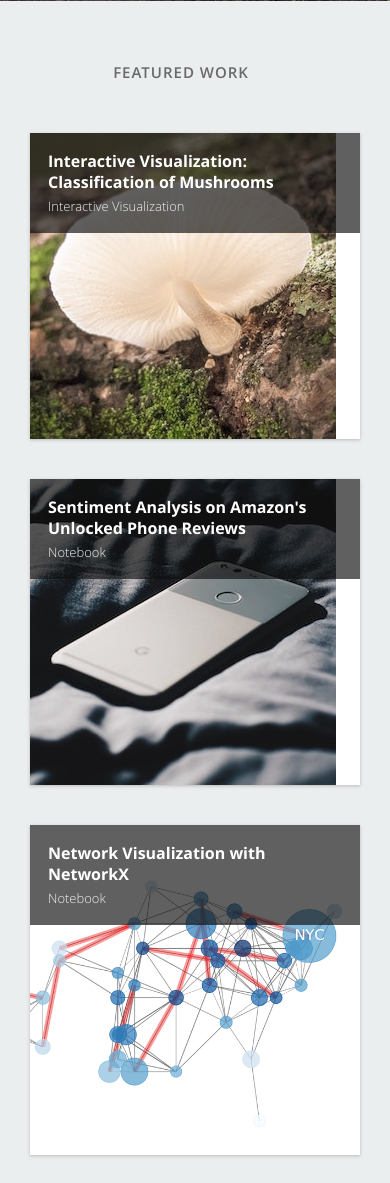
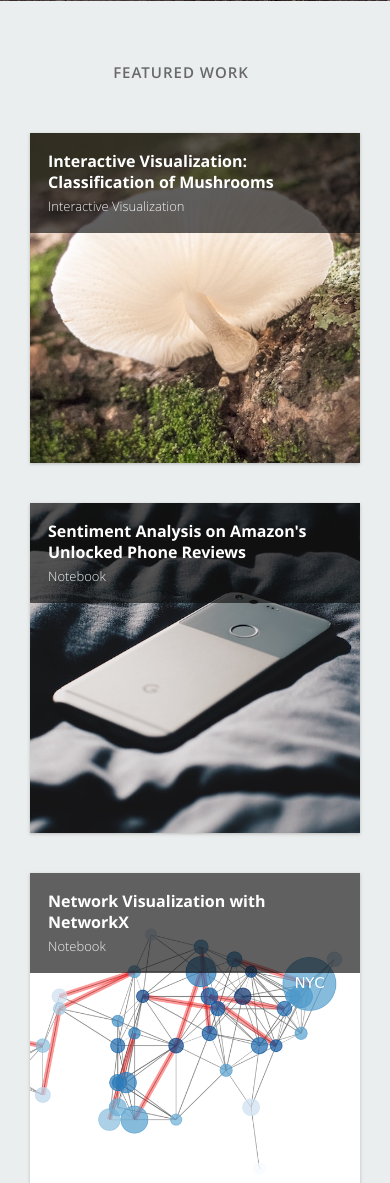
Before and after one commit to filipj8/FJWebsite, a Flask app: page / in a window 390 px wide. Shown: the part 843-2026 px from the top of the page. Run offline with Flask 2, Linux system fonts and the light colour scheme; parts of the project's set-up code (start-up, migrations or seed data) failed here and were passed over; some libraries are stand-ins or nearby versions.

Commit message:
fixed images for mobile

```diff
--- a/static/js/init.js
+++ b/static/js/init.js
@@ -79,7 +79,7 @@
 
    $(window).on('scroll', function() {
 
-		var h = $('header').height();
+		var h = $('header').height()-50;
 		var y = $(window).scrollTop();
       var nav = $('#nav-wrap');
 
--- a/templates/index.html
+++ b/templates/index.html
@@ -77,7 +77,6 @@
       </p>
 
    </header> <!-- Header End -->
-
 
 
 {#   <!-- Resume Section#}
```
Also changed, not shown: static/images/favicon.png, static/images/overlay-bg.png, static/images/overlay-zoom.png, static/images/portfolio/decision.jpg, static/images/portfolio/iris.jpg, static/images/portfolio/modals/m-decision.jpg, static/images/portfolio/mushroom.jpg, static/images/portfolio/network.jpg, static/images/portfolio/phone.jpg, static/images/portfolio/regex.jpg, static/images/profile_pic.jpg.
